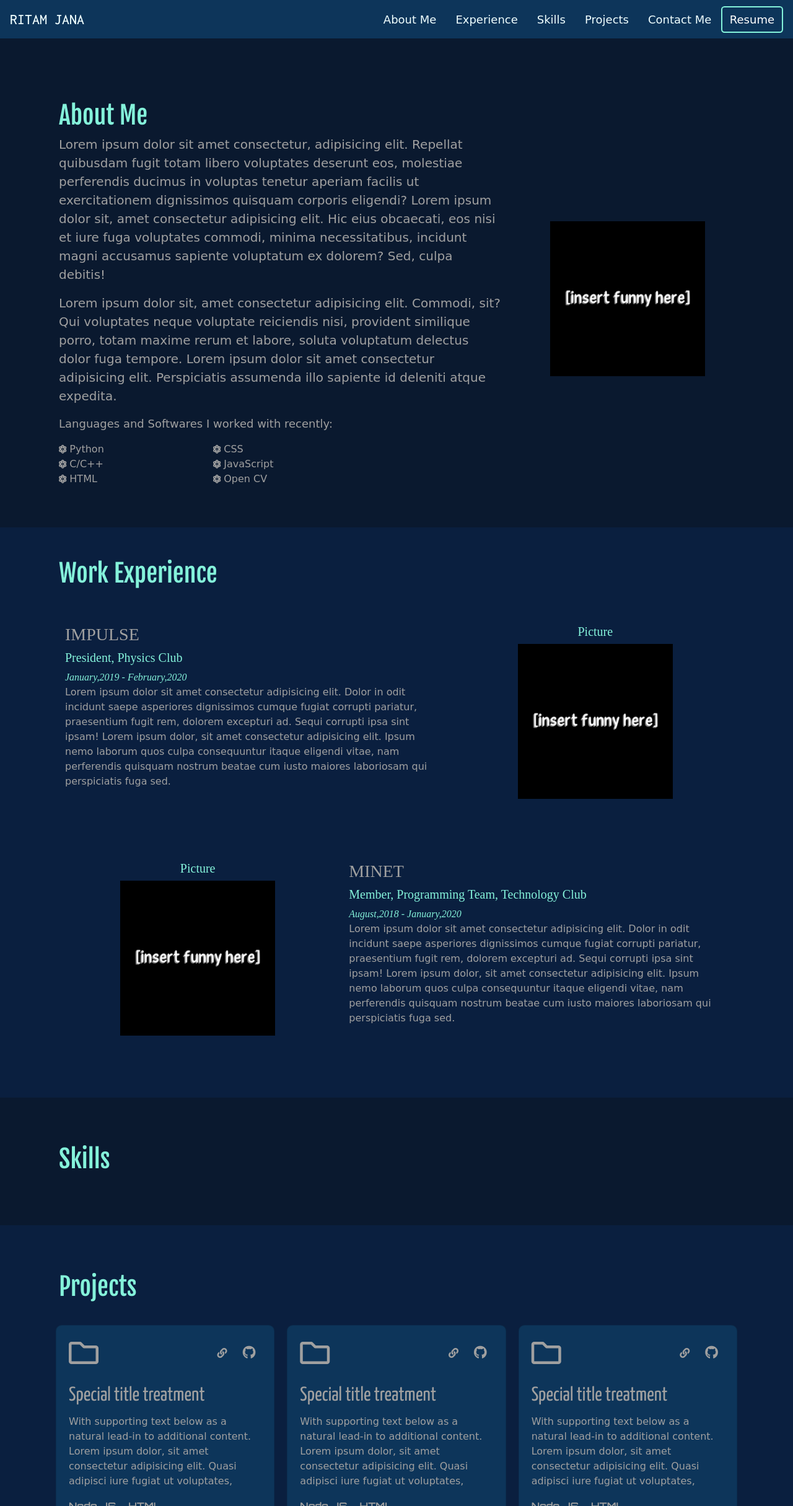
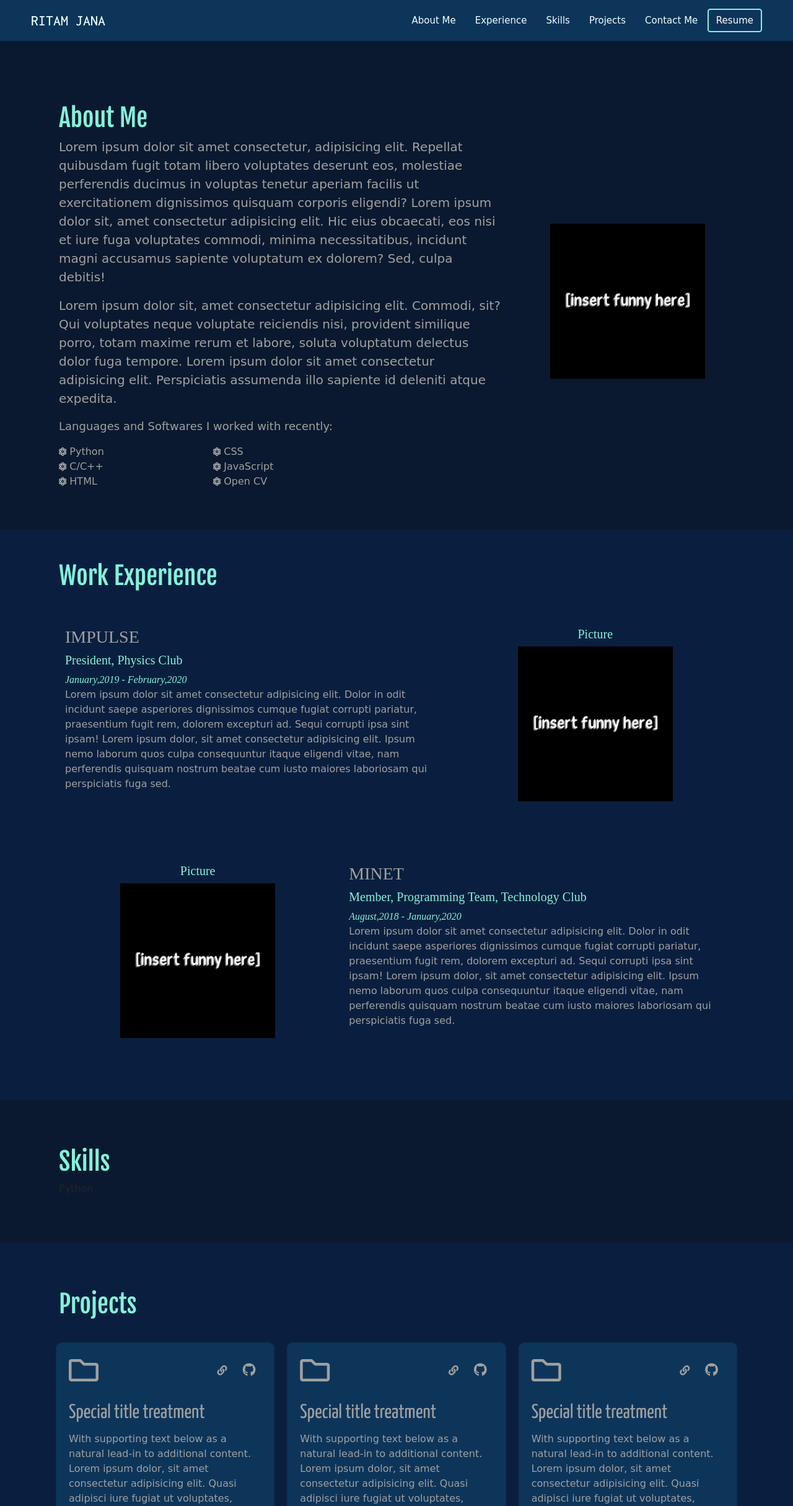
Before and after one commit to ritamjana/personal-website, a website: page index.html in a window 1280 px wide. Shown: the top 2430 px of the page at 62% size. Drawn offline with nearby package versions, Linux system fonts and the light colour scheme; some packages are replaced by stand-ins of ours; a script that the page names is missing; a web font is replaced by a local one.

Commit message:
tweaked navbar

```diff
--- a/css/iitkstyle.css
+++ b/css/iitkstyle.css
@@ -44,10 +44,16 @@ p {
     display: none;
   }
 }
+
+.navbar {
+  padding: 10px 50px;
+}
+
 .navbar-nav > li {
   padding-left: 7.5px;
   padding-right: 7.5px;
 }
+
 .navbar-brand {
   font-family: "Inconsolata", monospace;
   font-size: 24px;
@@ -60,7 +66,7 @@ p {
 }
 
 .nav-link {
-  font-size: 18px;
+  font-size: 15px;
   color: azure;
   transition: all 0.5s;
 }
@@ -70,7 +76,7 @@ p {
 }
 
 .resume-button {
-  font-size: 18px;
+  font-size: 15px;
   background-color: rgb(13, 53, 90);
   color: white;
   border: 2px solid rgb(132, 242, 218);
@@ -79,10 +85,9 @@ p {
 }
 
 .resume-button:hover {
-  background-color: rgb(132, 242, 218);
-  color: rgb(13, 53, 90);
+  background-color: rgb(7, 40, 90);
+  color: white;
 }
-
 .interest-list {
   list-style: none;
 }
--- a/index.html
+++ b/index.html
@@ -188,6 +188,12 @@
                 <div class="col-12 col-md-4">
                     <h1>Skills</h1>
                 </div>
+            </div>
+            <div class="row skills-values">
+                <div class="col-3">
+                    Python
+                </div>
+
             </div>
         </div>
 
```
